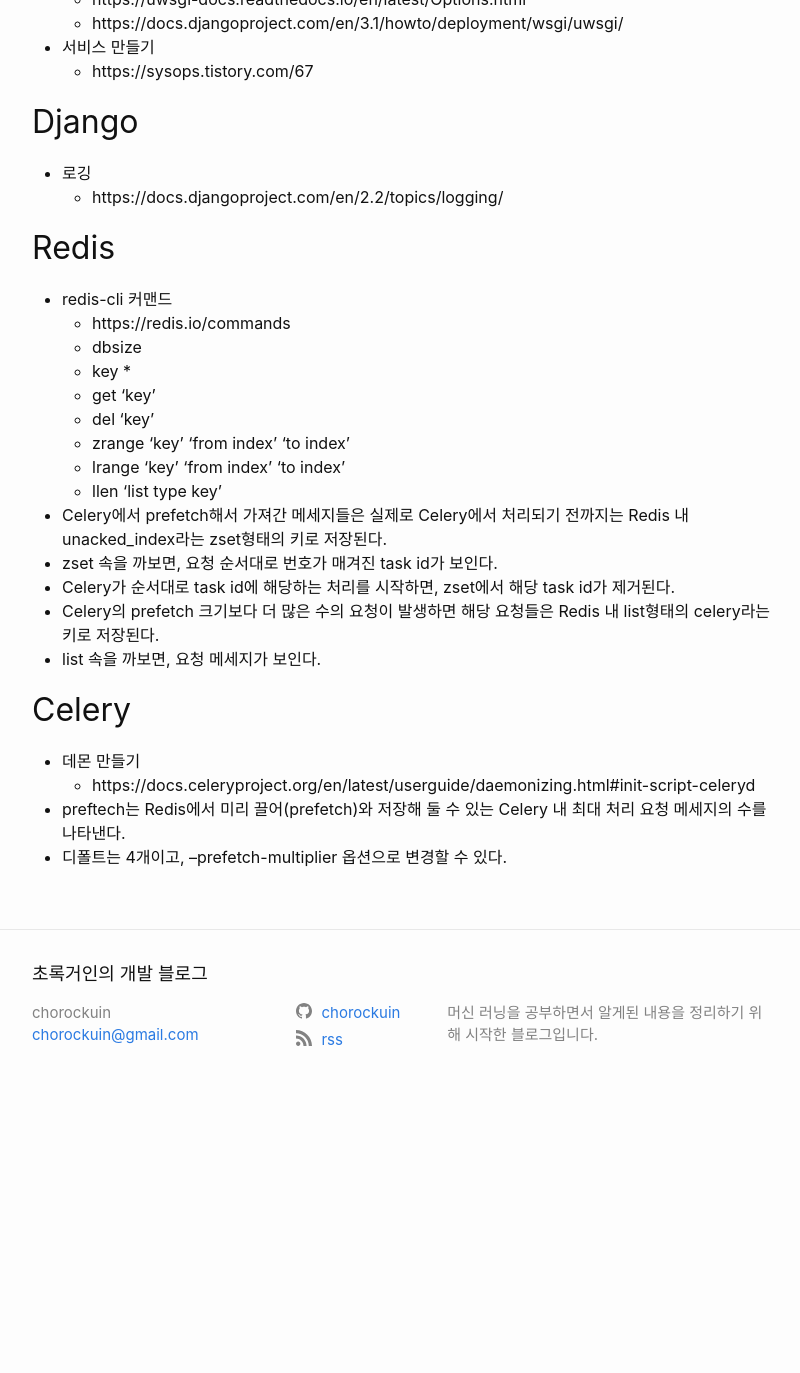
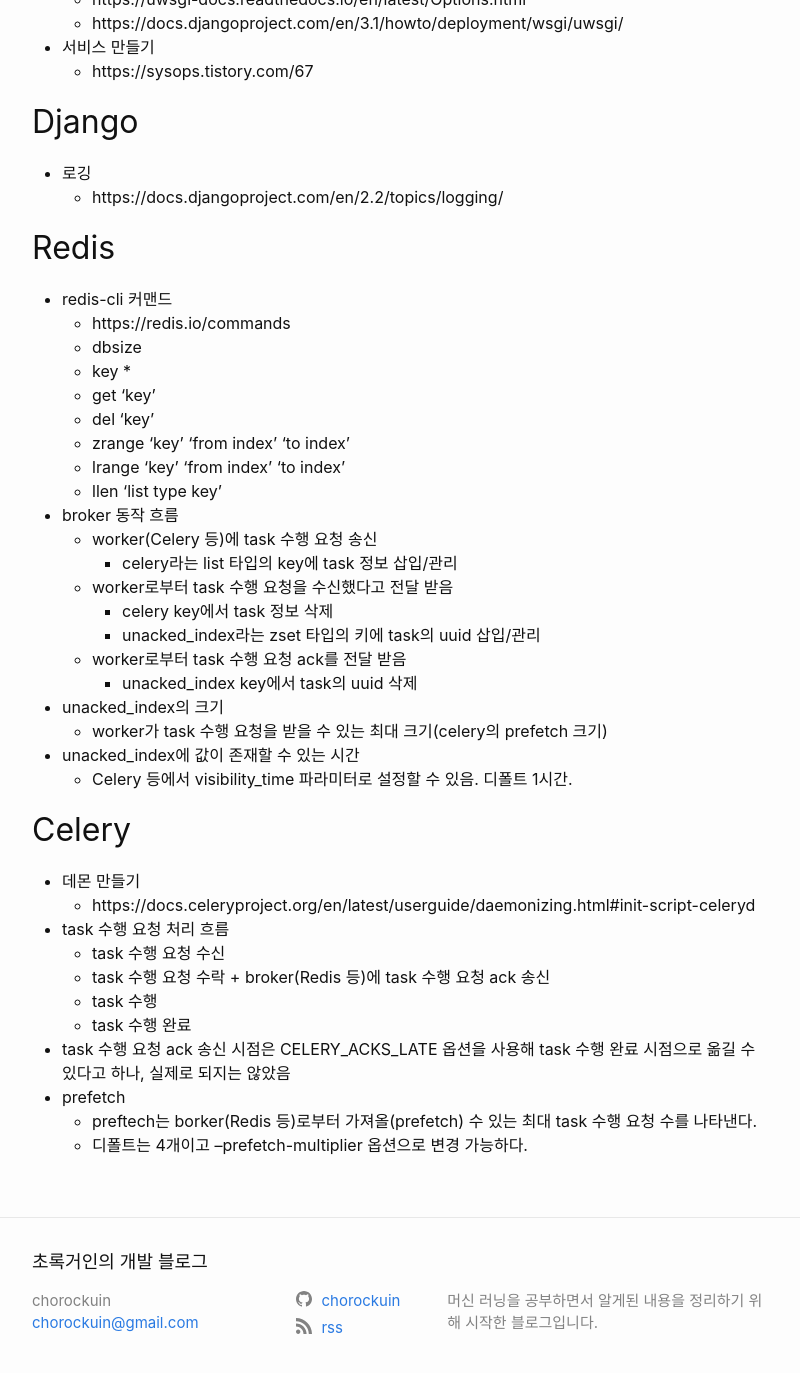
Before and after one commit to chorockuin/chorockuin.github.io, a Jekyll site: the page built from _posts/2020-11-22-uwsgi_django_redis_celery.md, in a window 1280 px wide and 1400 px high, scrolled down 324 px. Shown: the top 1373 px of the window, without its empty margins (238-1038 px from the left). Built offline with Jekyll 4.4.1, drawn with Linux system fonts in a browser that asks for light colours; before the commit the page ends 1436 px from its top, so only the background shows below that.

Commit message:
Update 2020-11-22-uwsgi_django_redis_celery.md

```diff
--- a/_posts/2020-11-22-uwsgi_django_redis_celery.md
+++ b/_posts/2020-11-22-uwsgi_django_redis_celery.md
@@ -24,14 +24,28 @@
   * zrange 'key' 'from index' 'to index'
   * lrange 'key' 'from index' 'to index'
   * llen 'list type key'
-* Celery에서 prefetch해서 가져간 메세지들은 실제로 Celery에서 처리되기 전까지는 Redis 내 unacked_index라는 zset형태의 키로 저장된다.
-* zset 속을 까보면, 요청 순서대로 번호가 매겨진 task id가 보인다.
-* Celery가 순서대로 task id에 해당하는 처리를 시작하면,  zset에서 해당 task id가 제거된다.
-* Celery의 prefetch 크기보다 더 많은 수의 요청이 발생하면 해당 요청들은 Redis 내 list형태의 celery라는 키로 저장된다.
-* list 속을 까보면, 요청 메세지가 보인다.
+* broker 동작 흐름
+  * worker(Celery 등)에 task 수행 요청 송신
+    * celery라는 list 타입의 key에 task 정보 삽입/관리
+  * worker로부터 task 수행 요청을 수신했다고 전달 받음
+    * celery key에서 task 정보 삭제
+    * unacked_index라는 zset 타입의 키에 task의 uuid 삽입/관리
+  * worker로부터 task 수행 요청 ack를 전달 받음
+    * unacked_index key에서 task의 uuid 삭제
+* unacked_index의 크기
+  * worker가 task 수행 요청을 받을 수 있는 최대 크기(celery의 prefetch 크기)
+* unacked_index에 값이 존재할 수 있는 시간
+  * Celery 등에서 visibility_time 파라미터로 설정할 수 있음. 디폴트 1시간.
 
 ## Celery
 * 데몬 만들기
   * https://docs.celeryproject.org/en/latest/userguide/daemonizing.html#init-script-celeryd
-* preftech는 Redis에서 미리 끌어(prefetch)와 저장해 둘 수 있는 Celery 내 최대 처리 요청 메세지의 수를 나타낸다.
-* 디폴트는 4개이고,  --prefetch-multiplier 옵션으로 변경할 수 있다.
+* task 수행 요청 처리 흐름
+  * task 수행 요청 수신
+  * task 수행 요청 수락 + broker(Redis 등)에 task 수행 요청 ack 송신
+  * task 수행
+  * task 수행 완료
+* task 수행 요청 ack 송신 시점은 CELERY_ACKS_LATE 옵션을 사용해 task 수행 완료 시점으로 옮길 수 있다고 하나, 실제로 되지는 않았음
+* prefetch
+  * preftech는 borker(Redis 등)로부터 가져올(prefetch) 수 있는 최대 task 수행 요청 수를 나타낸다.
+  * 디폴트는 4개이고 --prefetch-multiplier 옵션으로 변경 가능하다.
```
